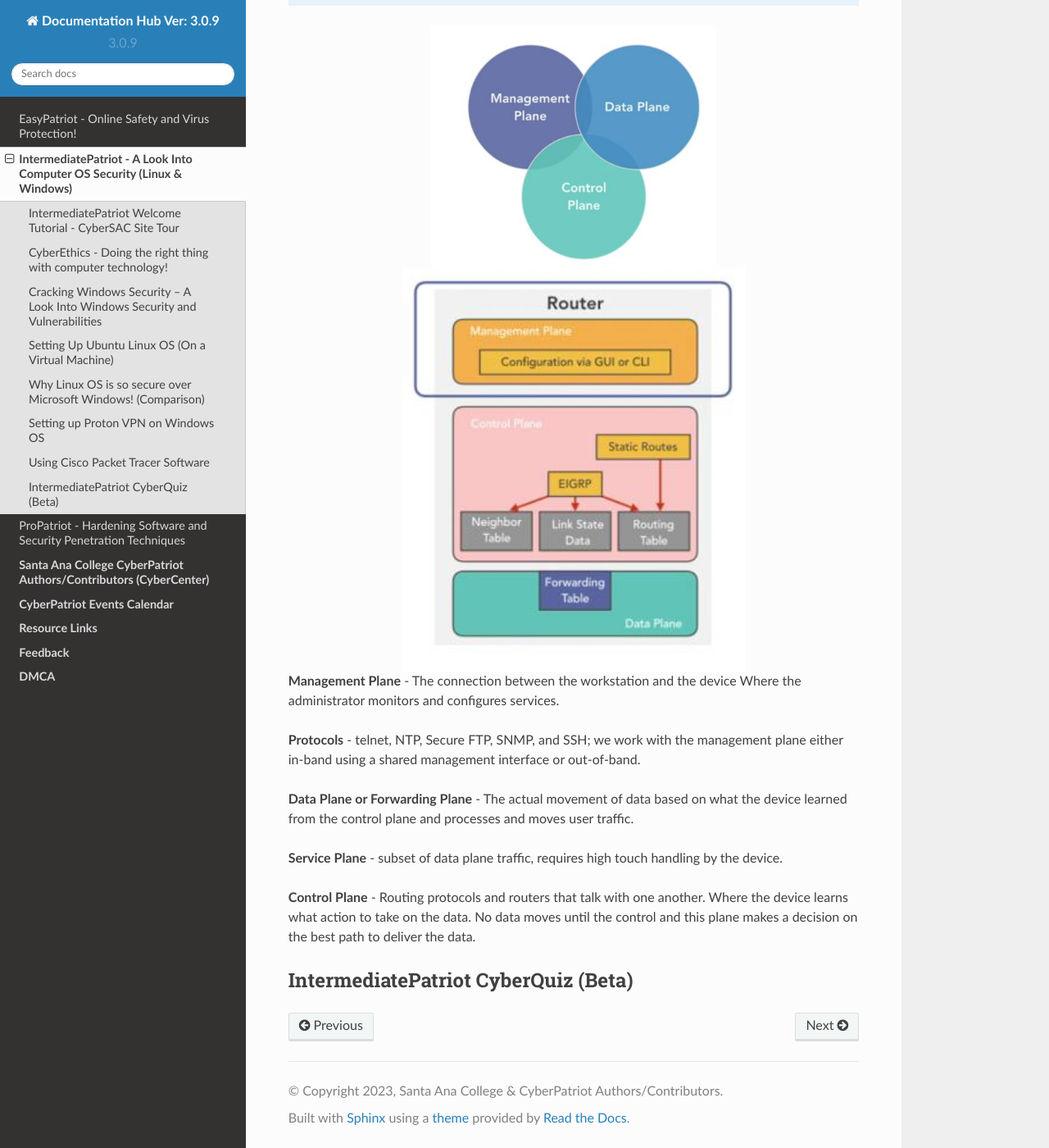
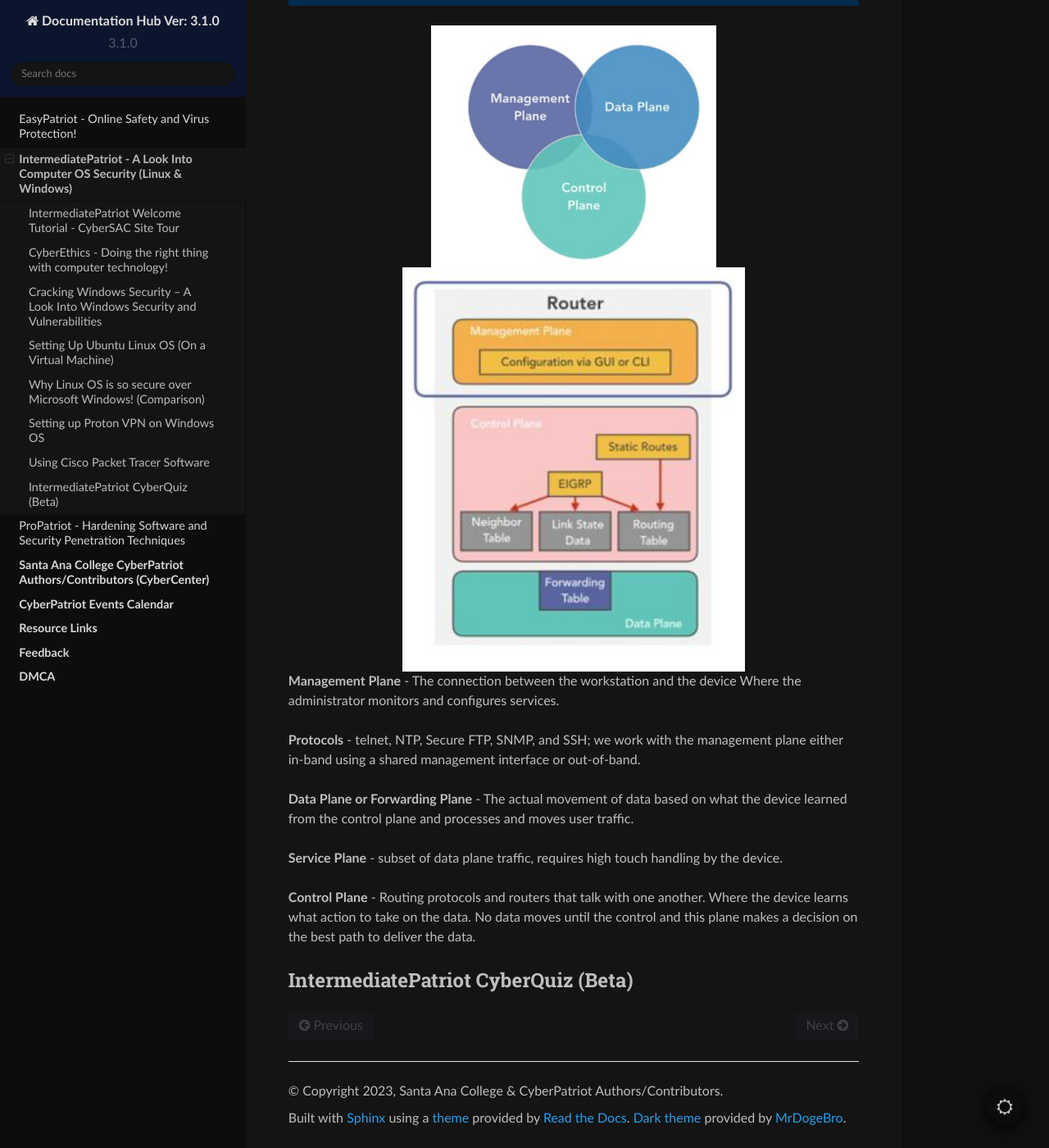
Before and after one commit to natt96z/cybersac, a Sphinx documentation site: the page built from docs/source/MediumCybersac.rst, in a window 1280 px wide and 1400 px high, scrolled down 17142 px. Shown: the whole window at 82% size. Built offline with Sphinx 7.4.7 and the Read the Docs theme 2.0.0, drawn with Linux system fonts in a browser that asks for light colours; pages that are not in the unit, such as notebooks, are missing from menus; a script that is not in the unit is left out.

Commit message:
Ver. 3.1.0

```diff
--- a/docs/source/conf.py
+++ b/docs/source/conf.py
@@ -2,12 +2,12 @@
 
 # -- Project information
 
-project = 'Documentation Hub Ver: 3.0.9'
+project = 'Documentation Hub Ver: 3.1.0'
 copyright = '2023, Santa Ana College & CyberPatriot Authors/Contributors'
 author = 'Nathaniel Clay'
 
 release = '3.0'
-version = '3.0.9'
+version = '3.1.0'
 
 # -- General configuration
 
@@ -17,6 +17,7 @@ extensions = [
     'sphinx.ext.autodoc',
     'sphinx.ext.autosummary',
     'sphinx.ext.intersphinx',
+    'sphinx_rtd_dark_mode',
 ]
 
 intersphinx_mapping = {
```
